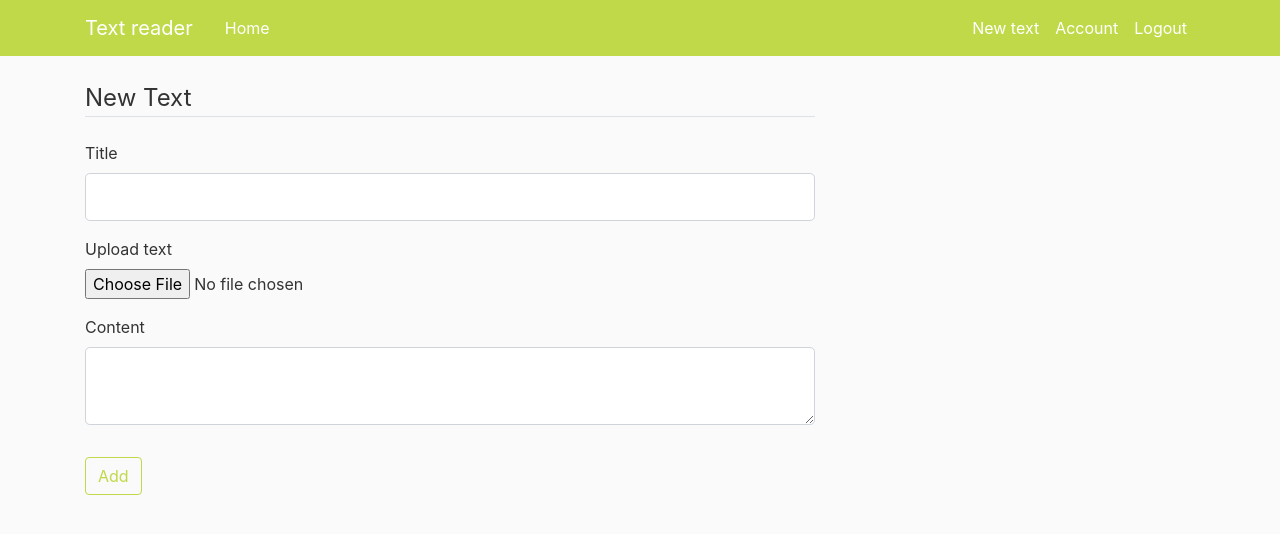
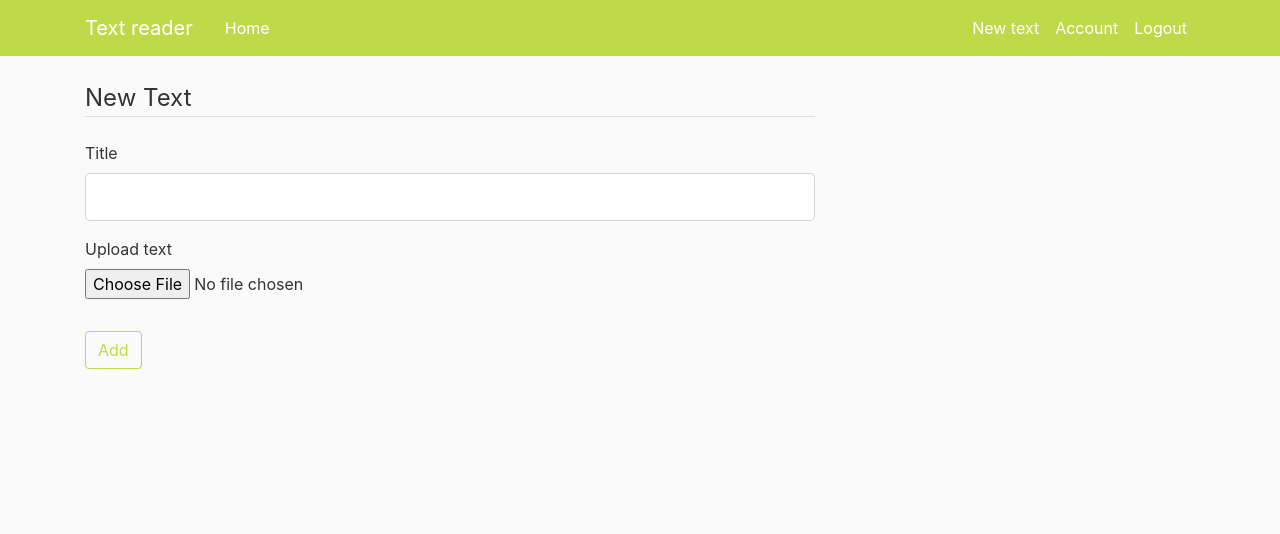
Before and after one commit to anntoinett/textToSpeech, a Flask app: page /post/new in a window 1280 px wide. Shown: the top 534 px of the page. Run offline with Flask 2, Linux system fonts and the light colour scheme; a user stored in the database is signed in; some libraries are stand-ins or nearby versions.

Commit message:
poprawione czytanie z txt

```diff
--- a/flaskblog/forms.py
+++ b/flaskblog/forms.py
@@ -56,6 +56,6 @@ class UpdateAccountForm(FlaskForm):
 
 class PostForm(FlaskForm):
     title = StringField('Title', validators=[DataRequired()])
-    content = TextAreaField('Content', validators=[DataRequired()])
+    content = TextAreaField('Content')
     file = FileField('Upload text', validators=[FileAllowed(['pdf', 'txt', 'doc'])])
     submit = SubmitField('Add')
--- a/flaskblog/templates/create_post.html
+++ b/flaskblog/templates/create_post.html
@@ -29,19 +29,19 @@
                     {% endfor %}
                 {% endif %}
             </div>
-            <div class="form-group">
-                {{ form.content.label(class="form-control-label") }} <!-- label 'Username'-->
-                {% if form.content.errors %}
-                {{ form.content(class="form-control form-control-lg is-invalid" )}}<!--lg for large-->
-                <div class="invalid-feedback">
-                    {% for error in form.content.errors %}
-                    <span>{{ error }}</span>
-                    {% endfor %}
-                </div>
-                {% else %}
-                {{ form.content(class="form-control form-control-lg") }}
-                {% endif %}
-            </div>
+<!--            <div class="form-group">-->
+<!--                {{ form.content.label(class="form-control-label") }} &lt;!&ndash; label 'Username'&ndash;&gt;-->
+<!--                {% if form.content.errors %}-->
+<!--                {{ form.content(class="form-control form-control-lg is-invalid" )}}&lt;!&ndash;lg for large&ndash;&gt;-->
+<!--                <div class="invalid-feedback">-->
+<!--                    {% for error in form.content.errors %}-->
+<!--                    <span>{{ error }}</span>-->
+<!--                    {% endfor %}-->
+<!--                </div>-->
+<!--                {% else %}-->
+<!--                {{ form.content(class="form-control form-control-lg") }}-->
+<!--                {% endif %}-->
+<!--            </div>-->
         </fieldset>
         <div class="form-group">
             {{ form.submit(class="btn btn-outline-info") }}
```
